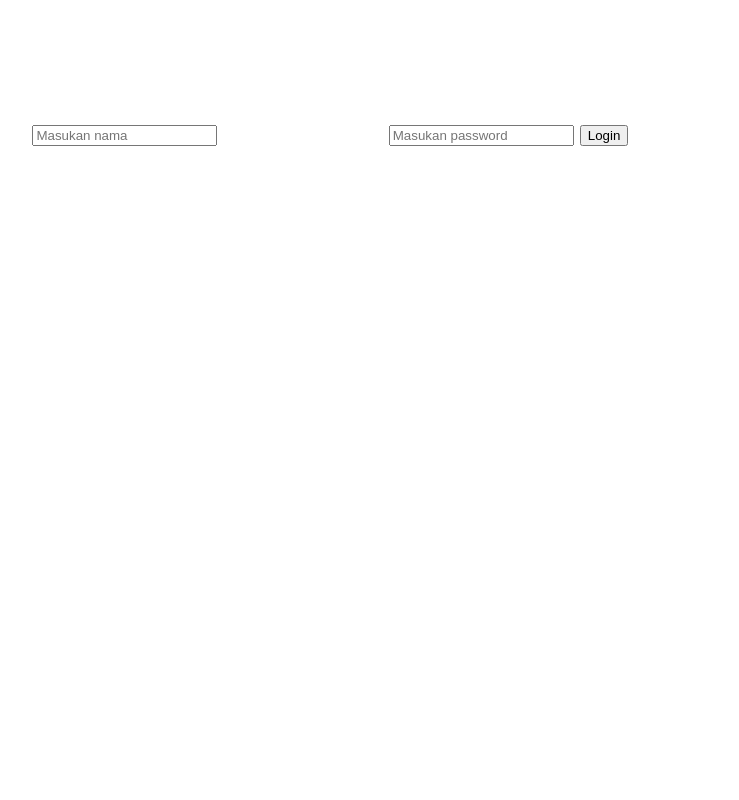
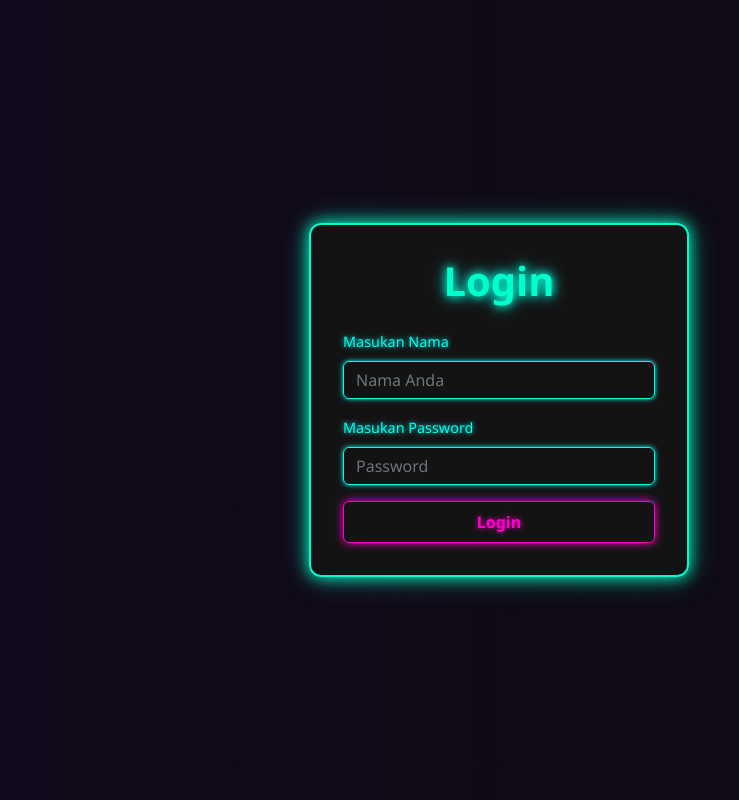
Before and after one commit to skytria/jual-beli-orang-bekasi, a plain HTML site: page index.html in a window 1280 px wide. Shown: the whole page, without its empty margins (141-880 px from the left). Drawn offline with Linux system fonts and the light colour scheme.

Commit message:
update index.html

```diff
--- a/index.html
+++ b/index.html
@@ -1,29 +1,116 @@
 <!DOCTYPE html>
-<html>
+<html lang="id">
 
 <head>
-  <meta charset="UTF-8">
-  <meta name="viewport" content="width=device-width, initial-scale=1">
-  <title></title>
-  <link rel="stylesheet" href="style.css">
+    <meta charset="UTF-8">
+    <meta name="viewport" content="width=device-width, initial-scale=1.0">
+    <title>Login Neon</title>
+    <link rel="stylesheet" href="res/bootstrap@5.2.0.min.css">
+
+    <style>
+        /* ==== Background Animasi Neon ==== */
+        body {
+            margin: 0;
+            height: 100vh;
+            display: flex;
+            justify-content: center;
+            align-items: center;
+            font-family: 'Segoe UI', sans-serif;
+            overflow: hidden;
+            background: linear-gradient(270deg, #0d0d0d, #1a0033, #000033, #001a33);
+            background-size: 800% 800%;
+            animation: bgAnimation 12s ease infinite;
+        }
+
+        @keyframes bgAnimation {
+            0% { background-position: 0% 50%; }
+            50% { background-position: 100% 50%; }
+            100% { background-position: 0% 50%; }
+        }
+
+        /* ==== Kartu Login ==== */
+        .login-card {
+            background-color: rgba(20, 20, 20, 0.9);
+            border: 2px solid #00ffcc;
+            border-radius: 12px;
+            padding: 2rem;
+            width: 100%;
+            max-width: 380px;
+            box-shadow: 0 0 20px #00ffcc, 0 0 40px #00ffcc66;
+            animation: glowPulse 2.5s ease-in-out infinite alternate;
+        }
+
+        @keyframes glowPulse {
+            0% { box-shadow: 0 0 15px #00ffcc, 0 0 30px #00ffcc66; }
+            100% { box-shadow: 0 0 25px #00ffee, 0 0 50px #00ffee88; }
+        }
+
+        .login-card h1 {
+            text-align: center;
+            font-weight: bold;
+            color: #00ffcc;
+            text-shadow: 0 0 8px #00ffcc, 0 0 15px #00ffee;
+            margin-bottom: 1.5rem;
+        }
+
+        /* ==== Input & Label ==== */
+        .form-label {
+            font-size: 0.9rem;
+            color: #00ffee;
+            text-shadow: 0 0 5px #00ffee;
+        }
+
+        .form-control {
+            background-color: transparent;
+            border: 1px solid #00ffee;
+            color: #fff;
+            box-shadow: 0 0 5px #00ffee;
+        }
+
+        .form-control:focus {
+            background-color: transparent;
+            border-color: #00ffcc;
+            box-shadow: 0 0 10px #00ffcc, 0 0 20px #00ffee;
+        }
+
+        /* ==== Tombol Neon ==== */
+        .btn-neon {
+            background-color: transparent;
+            border: 1px solid #ff00cc;
+            color: #ff00cc;
+            font-weight: bold;
+            padding: 0.5rem 1.2rem;
+            width: 100%;
+            text-shadow: 0 0 5px #ff00cc;
+            box-shadow: 0 0 8px #ff00cc;
+            transition: 0.3s ease-in-out;
+        }
+
+        .btn-neon:hover {
+            background-color: #ff00cc;
+            color: #000;
+            box-shadow: 0 0 15px #ff00cc, 0 0 30px #ff00cc;
+        }
+    </style>
 </head>
 
 <body>
-  <div class="login-page">
-    <div class="nav">
+    <div class="login-card">
+        <h1>Login</h1>
+        <form>
+            <div class="mb-3">
+                <label class="form-label">Masukan Nama</label>
+                <input type="text" class="form-control" placeholder="Nama Anda">
+            </div>
+            <div class="mb-3">
+                <label class="form-label">Masukan Password</label>
+                <input type="password" class="form-control" placeholder="Password">
+            </div>
+            <button type="submit" class="btn btn-neon">Login</button>
+        </form>
+    </div>
 
-    </div>
-    <div class="penginputan">
-      <h1>Halaman Login</h1>
-      <label>Masukan nama</label>
-      <input class="masukan-nama"type = "text" placeholder="Masukan nama">
-      <label>Masukan nama</label>
-      <input class="masukan-password" type = "password" placeholder="Masukan password">
-      <button>Login</button>
-    </div>
-  </div>
-
-  <script src="script.js"></script>
+    <script src="script.js"></script>
 </body>
 
 </html>
```
